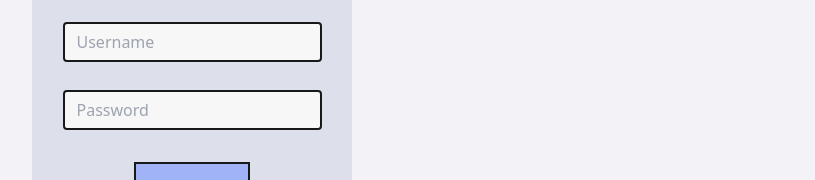
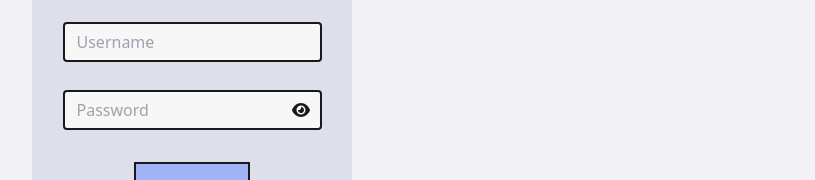
Before and after one commit to rchdlee/ComPsy_App, a React (Vite) app: page /login in a window 1280 px wide. Shown: the part 298-478 px from the top of the page, without its empty margins (448-1263 px from the left). Built offline with nearby package versions, Linux system fonts and the light colour scheme; what tailwindcss-text-fill would draw is missing.

Commit message:
login error modal + password field changes

```diff
--- a/src/App.jsx
+++ b/src/App.jsx
@@ -33,6 +33,8 @@ import {
   faChevronRight,
   faTriangleExclamation,
   faXmark,
+  faEye,
+  faEyeSlash,
 } from "@fortawesome/free-solid-svg-icons";
 
 import {
@@ -48,6 +50,8 @@ import PrivateRoutes from "./components/PrivateRoutes";
 import { createBrowserRouter, RouterProvider } from "react-router-dom";
 import RootLayout from "./components/RootLayout";
 import Error from "./components/Error";
+
+import { useLocation } from "react-router-dom";
 
 function App() {
   library.add(
@@ -75,7 +79,9 @@ function App() {
     faChevronRight,
     faCircleXmark,
     faTriangleExclamation,
-    faXmark
+    faXmark,
+    faEye,
+    faEyeSlash
   );
   const savedIsDarkMode = JSON.parse(localStorage.getItem("darkMode"));
   const [isDarkMode, setIsDarkMode] = useState(savedIsDarkMode);
@@ -118,10 +124,15 @@ function App() {
 
   const [hasError, setHasError] = useState(false);
   const [errorMessage, setErrorMessage] = useState("");
+  const [errorOffsetType, setErrorOffsetType] = useState("login");
 
-  const throwNewErrorModal = (message) => {
-    setHasError(true);
-    setErrorMessage(message);
+  const throwNewErrorModal = (message, type) => {
+    setHasError(false);
+    setErrorOffsetType(type);
+    setTimeout(() => {
+      setHasError(true);
+      setErrorMessage(message);
+    }, 200);
   };
 
   const DUMMY_AVAILABLE_TABS = [
@@ -214,6 +225,7 @@ function App() {
           hasError={hasError}
           setHasError={setHasError}
           errorMessage={errorMessage}
+          errorOffsetType={errorOffsetType}
         />
       ),
       errorElement: (
@@ -257,6 +269,11 @@ function App() {
           // loggedInBool={loggedInBool}
           isLoggedIn={isLoggedIn}
           setIsLoggedIn={setIsLoggedIn}
+          hasError={hasError}
+          setHasError={setHasError}
+          errorMessage={errorMessage}
+          throwNewErrorModal={throwNewErrorModal}
+          errorOffsetType={errorOffsetType}
         />
       ),
     },
--- a/src/components/ErrorModal.jsx
+++ b/src/components/ErrorModal.jsx
@@ -7,9 +7,14 @@ const ErrorModal = (props) => {
     props.setHasError(false);
   };
 
+  const offsetXStyle =
+    props.errorOffsetType === "login"
+      ? "left-[calc(50%-160px)]"
+      : "left-[calc(50%-24px)]";
+
   return (
     <div
-      className={`border-2 border-salmonRed rounded dark:bg-cardDark text-blackTextLight dark:text-white w-80 h-20 px-4 absolute ${containerStyles} -top-20 left-[calc(50%-24px)] flex items-center justify-between
+      className={`border-2 border-salmonRed rounded bg-cardLight dark:bg-cardDark text-blackTextLight dark:text-white w-80 h-20 px-4 absolute ${containerStyles} -top-20 ${offsetXStyle} flex items-center justify-between
       transition-transform`}
     >
       <div className="flex items-center gap-3">
@@ -19,7 +24,7 @@ const ErrorModal = (props) => {
           size="xl"
           className="text-salmonRed"
         />
-        <p className="text-base px-2">{props.errorMessage}</p>
+        <p className="text-base pl-2 pr-4">{props.errorMessage}</p>
       </div>
       <button onClick={closeErrorHandler}>
         {/* <div className="border-2 border-blackTextWhite dark:border-white rounded px-1"> */}
--- a/src/components/Ingestion.jsx
+++ b/src/components/Ingestion.jsx
@@ -576,6 +576,7 @@ const Ingestion = (props) => {
           setMetadata={setMetadata}
           DUMMY_MISSING_METADATA={DUMMY_MISSING_METADATA}
           setIsAtStart={setIsAtStart}
+          setHasError={props.setHasError}
           throwNewErrorModal={props.throwNewErrorModal}
         />
       </div>
--- a/src/components/IngestionSelect.jsx
+++ b/src/components/IngestionSelect.jsx
@@ -53,12 +53,14 @@ const IngestionSelect = (props) => {
     if (props.videoListSelected.length === 0) {
       console.log("please select a video 🦁");
       props.throwNewErrorModal(
-        "Please select at least one video for ingestion"
+        "Please select at least one video for ingestion",
+        "app"
       );
       return;
     }
 
     props.setHasSelectedVideos(true);
+    props.setHasError(false);
     console.log("videos selected:", props.videoListSelected);
 
     setTimeout(() => {
@@ -67,6 +69,7 @@ const IngestionSelect = (props) => {
   };
 
   const backButtonHandler = () => {
+    props.setHasError(false);
     props.setIsAtStart(true);
     props.setVideoListFull(null);
     props.setVideoListSelected([]);
--- a/src/components/IngestionStart.jsx
+++ b/src/components/IngestionStart.jsx
@@ -116,13 +116,17 @@ const IngestionStart = (props) => {
     if (!props.selectedStudy) {
       console.log("error-qntsireantrseionateio");
       props.throwNewErrorModal(
-        "Please select a study and a directory for ingestion"
+        "Please select a study and a directory for ingestion",
+        "app"
       );
       return;
     }
 
     if (props.selectedDirectories.length === 0) {
-      props.throwNewErrorModal("Please select at one directory for ingestion");
+      props.throwNewErrorModal(
+        "Please select at least one directory for ingestion",
+        "app"
+      );
       return;
     }
 
@@ -201,7 +205,7 @@ const IngestionStart = (props) => {
 
     if (!subFolders) {
       console.log("end of path");
-      props.throwNewErrorModal("No more directories inside this folder");
+      props.throwNewErrorModal("No more directories inside this folder", "app");
       return;
     }
 
@@ -237,7 +241,7 @@ const IngestionStart = (props) => {
   // const DUMMY_FILE_PATH_JSX = filePath;
   const initial_DUMMY_FILE_PATH_JSX = props.selectedStudy ? (
     <p
-      className="hover:underline"
+      className="hover:underline hover:cursor-pointer"
       onClick={rootPathClickHandler}
       key={"initial_path"}
     >
@@ -252,7 +256,7 @@ const IngestionStart = (props) => {
       <div className="flex items-center gap-3" key={index}>
         <p
           id={index}
-          className="hover:underline"
+          className="hover:underline hover:cursor-pointer"
           onClick={filePathClickHandler}
         >
           {pathName}
@@ -309,7 +313,9 @@ const IngestionStart = (props) => {
               onClick={fileClickHandler}
             >
               <FontAwesomeIcon icon="fa-folder" />
-              <p className="group-hover:underline">{item.name}</p>
+              <p className="group-hover:underline group-hover:cursor-pointer">
+                {item.name}
+              </p>
             </div>
             <input
               className="mt-0.5"
@@ -395,7 +401,7 @@ const IngestionStart = (props) => {
     (item) => {
       return (
         <p
-          className="text-xs hover:underline"
+          className="text-xs hover:underline hover:cursor-pointer"
           key={item.fullPath}
           id={item.fullPath}
           onClick={selectedDirectoryClickHandler}
@@ -523,6 +529,8 @@ const IngestionStart = (props) => {
               )}
               {DUMMY_FILE_PATH}
             </div>
+            {props.selectedStudy && (
+              <div>
                 <div className="mt-3 pl-1 flex justify-between text-sm">
                   <p>File Name</p>
                   <p>Select</p>
@@ -541,6 +549,8 @@ const IngestionStart = (props) => {
                   <p className="mb-2">Selected Directories:</p>
                   {DUMMY_SELECTED_DIRECTORIES_JSX}
                 </div>
+              </div>
+            )}
           </div>
         </div>
       </div>
--- a/src/components/Login.jsx
+++ b/src/components/Login.jsx
@@ -5,9 +5,11 @@ import Switch from "react-switch";
 import { FontAwesomeIcon } from "@fortawesome/react-fontawesome";
 import { useForm } from "react-hook-form";
 import LoadScreen from "./LoadScreen";
+import ErrorModal from "./ErrorModal";
 
 const Login = (props) => {
   const [isLoggingIn, setIsLoggingIn] = useState(false);
+  const [passwordIsVisible, setPasswordIsVisible] = useState(false);
 
   const {
     register,
@@ -29,10 +31,7 @@ const Login = (props) => {
   const onSubmit = async (data) => {
     // console.log(data);
     setIsLoggingIn(true);
-    console.log(
-      data,
-      `starting login request with username: ${data.username} and password: ${data.password}`
-    );
+
     const response = await fetch(
       `http://localhost:8000/user/login?username=${data.username}&password=${data.password}`,
       {
@@ -46,8 +45,12 @@ const Login = (props) => {
     );
 
     if (!response.ok) {
-      console.error("error with fetch!");
-      alert("incorrect login credentials");
+      // console.error("error with fetch!");
+      // alert("incorrect login credentials");
+      props.throwNewErrorModal(
+        "Incorrect login credentials. Please try again",
+        "login"
+      );
       setIsLoggingIn(false);
       return;
     }
@@ -69,8 +72,18 @@ const Login = (props) => {
     return <Navigate to="/" />;
   }
 
+  const passwordVisibilityHandler = () => {
+    setPasswordIsVisible((prevState) => !prevState);
+  };
+
   return (
     <div className="w-screen h-screen text-blackTextLight dark:text-white bg-backgroundLight dark:bg-backgroundDark">
+      <ErrorModal
+        hasError={props.hasError}
+        setHasError={props.setHasError}
+        errorMessage={props.errorMessage}
+        errorOffsetType={props.errorOffsetType}
+      />
       <div className="flex justify-end pr-12 pt-8">
         <Switch
           onChange={handleDarkModeSwitch}
@@ -118,9 +131,10 @@ const Login = (props) => {
               placeholder="Username"
               type="text"
               className={`bg-white dark:bg-backgroundDark h-10 mt-1 px-3 border-2 border-blackTextLight dark:border-white rounded`}
+              autoComplete="off"
             />
           </div>
-          <div className="mt-2">
+          <div className="mt-2 relative">
             {/* <label htmlFor="">Password</label> */}
             {/* {errors.password && ( */}
             <p
@@ -134,9 +148,20 @@ const Login = (props) => {
             <input
               {...register("password", { required: true })}
               placeholder="Password"
-              type="text"
+              type={passwordIsVisible ? "text" : "password"}
               className={`bg-white dark:bg-backgroundDark h-10 mt-1 px-3 border-2 border-blackTextLight dark:border-white rounded`}
+              autoComplete="off"
             />
+            <div
+              className="absolute right-3 top-7"
+              onClick={passwordVisibilityHandler}
+            >
+              {passwordIsVisible ? (
+                <FontAwesomeIcon icon="eye-slash" />
+              ) : (
+                <FontAwesomeIcon icon="eye" />
+              )}
+            </div>
           </div>
           {isLoggingIn ? (
             <LoadScreen marginTop="8" />
--- a/src/components/RootLayout.jsx
+++ b/src/components/RootLayout.jsx
@@ -4,15 +4,26 @@ import TopBar from "./TopBar";
 import ErrorModal from "./ErrorModal";
 import { useEffect } from "react";
 
+import { useLocation } from "react-router-dom";
+
 const RootLayout = (props) => {
   // const flag = props.hasJWT();
   // console.log(flag, "👽");
+
+  // remove error modal on route change
+  let location = useLocation();
+
+  useEffect(() => {
+    props.setHasError(false);
+  }, [location]);
+
   return (
     <div className="w-screen h-full sm:h-screen bg-backgroundLight dark:bg-backgroundDark flex flex-col md:flex-row  z-0">
       <ErrorModal
         hasError={props.hasError}
         setHasError={props.setHasError}
         errorMessage={props.errorMessage}
+        errorOffsetType={props.errorOffsetType}
       />
       <LeftNav
         tabs={props.tabs}
```
Lines whose indentation alone changed are shown as unchanged.
